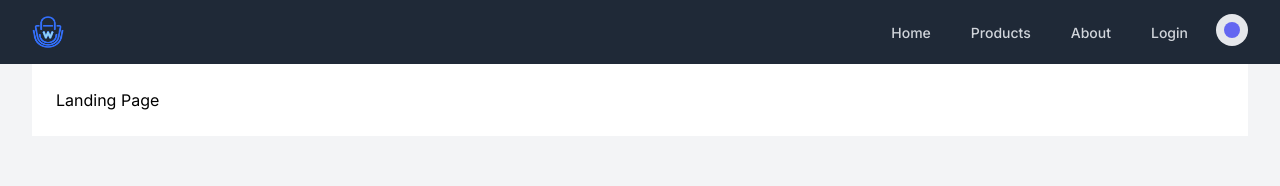
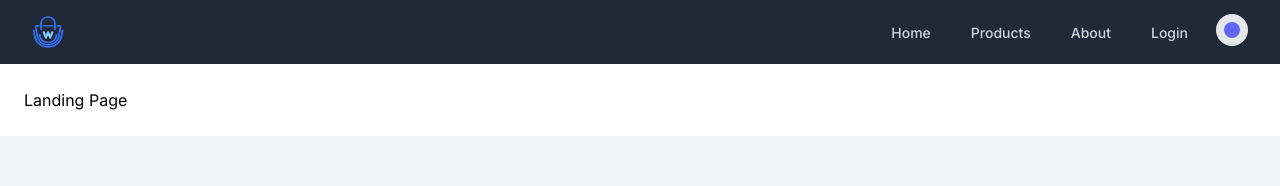
Before and after one commit to wabotku/batik-nusantara, a Next.js app: page / in a window 1280 px wide. Shown: the top 186 px of the page. Built offline with nearby package versions, Linux system fonts and the light colour scheme.

Commit message:
initial commit

```diff
--- a/app/components/layout/base.tsx
+++ b/app/components/layout/base.tsx
@@ -22,7 +22,7 @@
     >
       <Navbar darkMode={darkMode} toggleDarkMode={toggleDarkMode} />
       <div className="flex-1">
-        <div className="container mx-auto px-4 sm:px-6 lg:px-8">
+        <div className=" mx-auto  ">
           <div className="flex">
             <main
               className={`flex-1 ${
--- a/app/components/layout/navbar.tsx
+++ b/app/components/layout/navbar.tsx
@@ -17,7 +17,7 @@
   };
 
   return (
-    <nav className="bg-gray-800">
+    <nav className="hover:bg-gray-800">
       <div className="max-w-7xl mx-auto px-4 sm:px-6 lg:px-8">
         <div className="flex items-center justify-between h-16">
           <div className="flex items-center">
```
